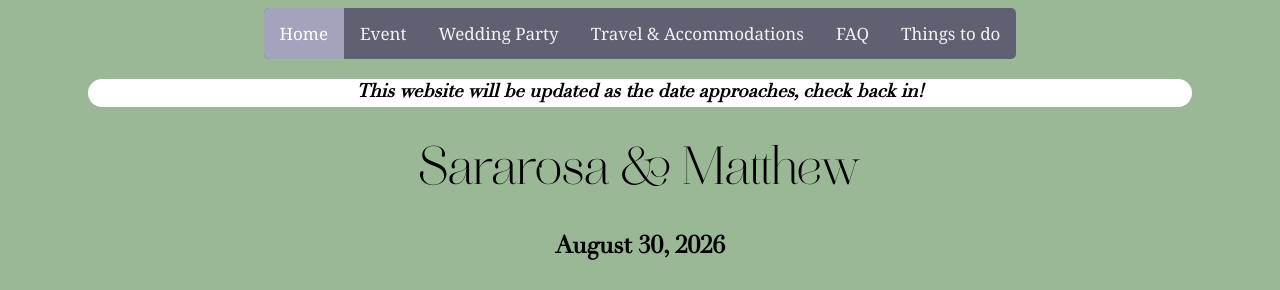
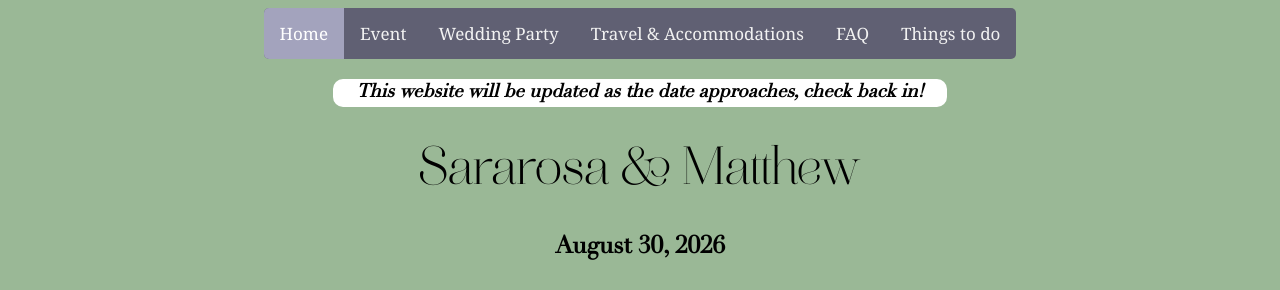
Before and after one commit to rutiglianom/rutiglianom.github.io, a PHP site: page / in a window 1280 px wide. Shown: the top 290 px of the page. Run offline with PHP 8.4, Linux system fonts and the light colour scheme.

Commit message:
Updated banner style

```diff
--- a/style.css
+++ b/style.css
@@ -45,13 +45,16 @@ h4 {
 .announcement {
 	border-style: solid;
 	border-color: white;
-	border-radius: 15px;
+	border-radius: 10px;
 	background-color: white;
-	margin-left: 80px;
-	margin-right: 80px;
 	margin-top: 20px;
 	margin-bottom: 20px;
+	margin-left: auto;
+	margin-right: auto;
+	width: fit-content;
 	font-style: italic;
+	padding-left: 20px;
+	padding-right: 20px;
 }
 
 .center {
```
Also changed, not shown: 1 other file.
